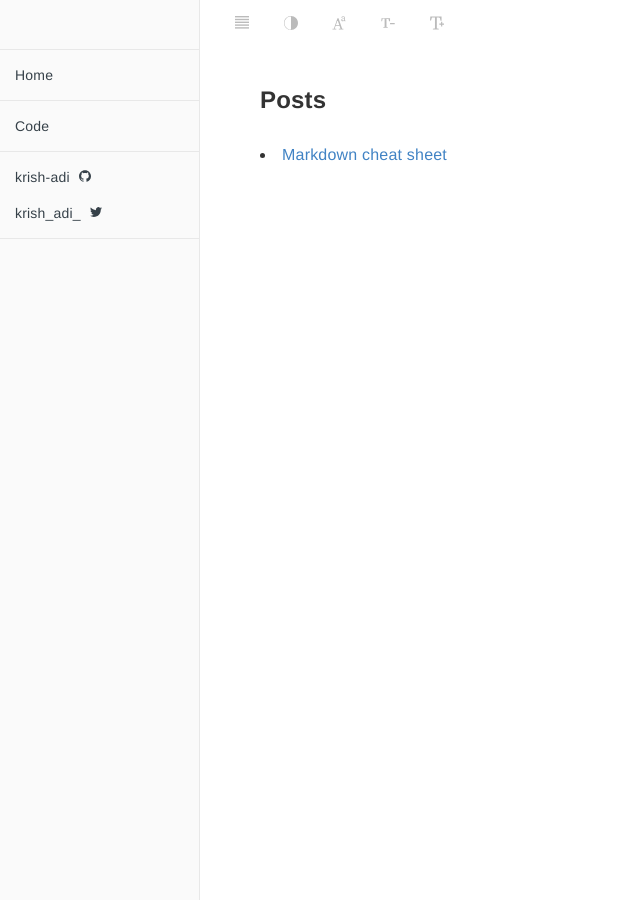
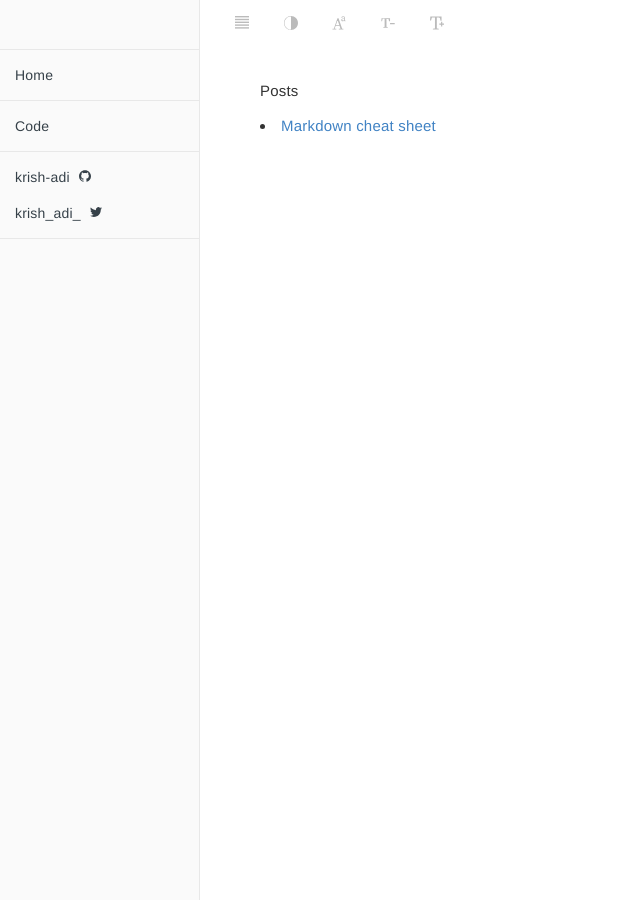
Before and after one commit to krish-adi/krish-adi, a Jekyll site: the page built from index.html, in a window 1280 px wide. Shown: the whole page, without its empty margins (0-640 px from the left). Built offline with Jekyll 4.4.1, drawn with Linux system fonts in a browser that asks for light colours.

Commit message:
Update main-md.scss

```diff
--- a/assets/css/main-md.scss
+++ b/assets/css/main-md.scss
@@ -1,29 +1,20 @@
 ---
 ---
 
-$text: -apple-system, BlinkMacSystemFont, "Segoe UI", Roboto, Oxygen-Sans,
-    Ubuntu, Cantarell, "Helvetica Neue", sans-serif;
-/* Editor font */
-$text-editor: -apple-system, BlinkMacSystemFont, "Segoe UI", Roboto, Oxygen-Sans,
+/* Normal font */
+$font-normal: -apple-system, BlinkMacSystemFont, "Segoe UI", Roboto, Oxygen-Sans,
     Ubuntu, Cantarell, "Helvetica Neue", sans-serif;
 /* Code font */
 $font-monospace: Menlo, SFMono-Regular, Consolas, "Roboto Mono", monospace;
-/* UI font */
-$font-ui: -apple-system, BlinkMacSystemFont, "Segoe UI", Roboto, Oxygen-Sans,
-    Ubuntu, Cantarell, "Helvetica Neue", sans-serif;
 /* Font sizes */
-$font-normal: 16px;
-$font-small: 13px;
-$font-smaller: 11px;
-$font-smallest: 10px;
-$font-title: 1.1em;
+$font-normal: 15px;
 /* Font weights */
 $normal-weight: 400;
 /* Switch to 300 if you want thinner default text */
 $bold-weight: 600;
 /* Switch to 700 if you want thicker bold text */
 /* Headings */
-$h1: 1.125em;
+$h1: 1.135em;
 $h2: 1.05em;
 $h3: 1em;
 $h4: 0.9em;
@@ -35,12 +26,6 @@ $h3-weight: 500;
 $h4-weight: 500;
 $h5-weight: 500;
 $h6-weight: 400;
-$h1-variant: normal;
-$h2-variant: normal;
-$h3-variant: normal;
-$h4-variant: small-caps;
-$h5-variant: small-caps;
-$h6-variant: small-caps;
 /* Line widths */
 $line-width: 40rem;
 /* Maximum characters per line */
@@ -61,39 +46,27 @@ $radius-m: 5px;
 $radius-l: 10px;
 $input-height: 32px;
 $header-height: 40px;
-$red: #d04255;
-$yellow: #e5b567;
-$green: #a8c373;
-$orange: #e57e43;
-$purple: #9e86c8;
-$pink: #b05279;
-$cyan: #73bbb2;
-$blue: #6c99bb;
 
 .markdown-section {
     display: block;
     word-wrap: break-word;
     overflow: hidden;
     color: #333;
-    line-height: 1.7;
+    font-family: $font-normal !important;
+    line-height: $line-height !important;
+    font-size: $font-normal !important;
+    font-weight: $normal-weight !important;
     text-size-adjust: 100%;
     -ms-text-size-adjust: 100%;
     -webkit-text-size-adjust: 100%;
     -moz-text-size-adjust: 100%;
 }
-.markdown-section * {
-    box-sizing: border-box;
-    -webkit-box-sizing: border-box;
-    font-size: inherit;
-}
-.markdown-section > :first-child {
-    margin-top: 0 !important;
-}
-.markdown-section > :last-child {
-    margin-bottom: 0 !important;
-}
 
 .markdown-section {
+    * {
+        box-sizing: border-box;
+        -webkit-box-sizing: border-box;
+    }
     blockquote,
     code,
     figure,
@@ -120,7 +93,7 @@ $blue: #6c99bb;
     }
     b,
     strong {
-        font-weight: 700;
+        font-weight: $bold-weight;
     }
     em {
         font-style: italic;
@@ -173,30 +146,36 @@ $blue: #6c99bb;
     h6 {
         margin-top: 1.275em;
         margin-bottom: 0.85em;
-        font-weight: 700;
     }
     h1 {
-        font-size: 2em;
+        font-size: $h1;
+        font-weight: $h1-weight;
     }
     h2 {
-        font-size: 1.75em;
+        font-size: $h2;
+        font-weight: $h2-weight;
     }
     h3 {
-        font-size: 1.5em;
+        font-size: $h3;
+        font-weight: $h3-weight;
     }
     h4 {
-        font-size: 1.25em;
+        font-size: $h4;
+        font-weight: $h4-weight;
     }
     h5 {
-        font-size: 1em;
+        font-size: $h5;
+        font-weight: $h5-weight;
     }
     h6 {
-        font-size: 1em;
+        font-size: $h6;
         color: #777;
+        font-weight: $h6-weight;
     }
     code,
     pre {
-        font-family: Consolas, "Liberation Mono", Menlo, Courier, monospace;
+        // font-family: Consolas, "Liberation Mono", Menlo, Courier, monospace;
+        font-family: $font-monospace !important;
         direction: ltr;
         margin: 0;
         padding: 0;
@@ -309,4 +288,25 @@ $blue: #6c99bb;
         cursor: help;
         text-decoration: underline;
     }
+    .footnotes {
+        margin-top: 3em;
+        border-top: 0.5px solid #AAA;
+        padding-top: 1em;
+    }
+    .footnotes ol::before {
+        font-weight: bold;
+        content: "Reference ";
+    }
+    .footnotes li {
+        margin-top: 0.5em;
+    }
 }
+
+.markdown-section > {
+    :first-child {
+        margin-top: 0 !important;
+    }
+    :last-child {
+        margin-bottom: 0 !important;
+    }
+}
```
